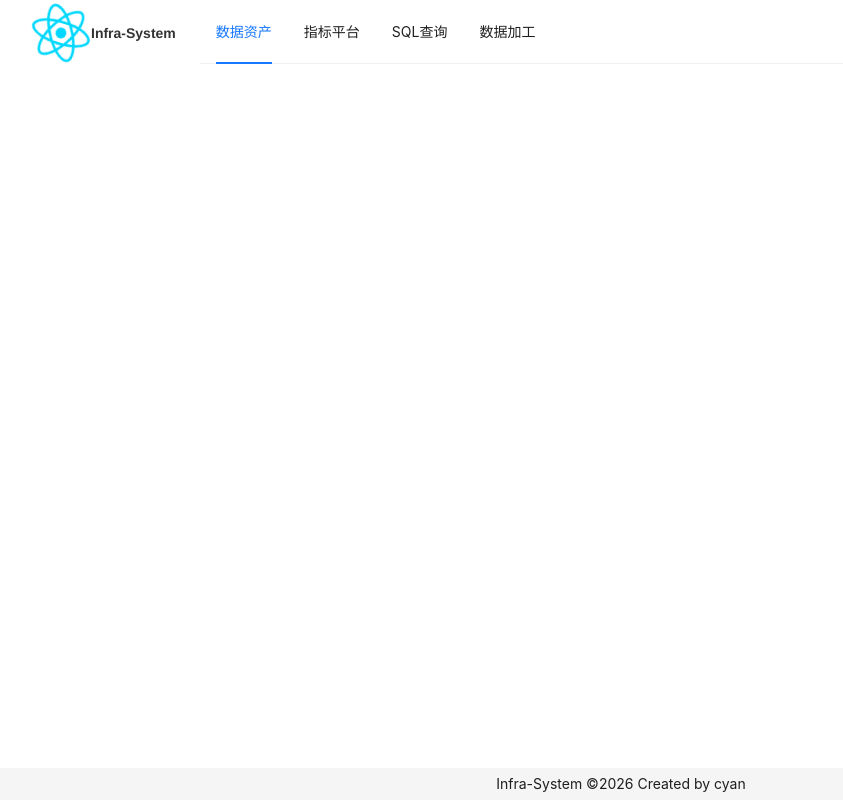
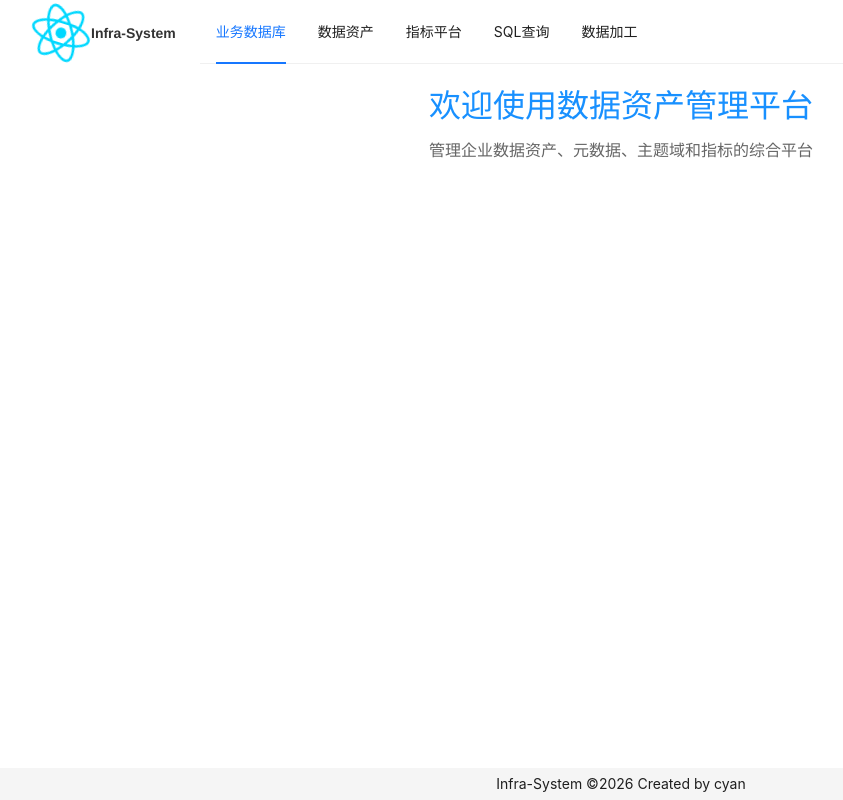
Before and after one commit to cyan-daimao/cyan-dataman-web, a React (Vite) app: page / in a window 1280 px wide. Shown: the whole page, without its empty margins (19-862 px from the left). Built offline with nearby package versions, Linux system fonts and the light colour scheme; sample sign-in values are in the browser's storage.

Commit message:
feat(主题管理): 增加业务表管理

```diff
--- a/src/pages/layout/index.tsx
+++ b/src/pages/layout/index.tsx
@@ -6,28 +6,33 @@ import {Outlet, useLocation, useNavigate} from "react-router-dom";
 const {Header, Content, Footer} = Layout;
 
 const routeKeyMap: Record<string, string> = {
-    '/metadata': '1',
-    '/metrics': '2',
-    '/sql-editor': '3',
-    '/data-work': '4',
+    '/business-ds': '1',
+    '/metadata': '2',
+    '/metrics': '3',
+    '/sql-editor': '4',
+    '/data-work': '5',
 };
 
 const items: MenuProps['items'] = [
     {
-        label: '数据资产',
+        label: '业务数据库',
         key: '1',
     },
     {
-        label: '指标平台',
+        label: '数据资产',
         key: '2',
     },
     {
-        label: 'SQL查询',
+        label: '指标平台',
         key: '3',
     },
     {
+        label: 'SQL查询',
+        key: '4',
+    },
+    {
         label: '数据加工',
-        key: '4',
+        key: '5',
     }
 ]
 
@@ -35,6 +40,22 @@ const App: React.FC = () => {
     const location = useLocation();
     const navigate = useNavigate();
     const keyToRoute = Object.fromEntries(Object.entries(routeKeyMap).map(([k, v]) => [v, k]));
+
+    // 获取当前选中的菜单 key（支持子路径匹配）
+    const getSelectedKey = () => {
+        const pathname = location.pathname;
+        // 先尝试精确匹配
+        if (routeKeyMap[pathname]) {
+            return routeKeyMap[pathname];
+        }
+        // 再尝试前缀匹配
+        for (const route of Object.keys(routeKeyMap)) {
+            if (pathname.startsWith(route)) {
+                return routeKeyMap[route];
+            }
+        }
+        return '1';
+    };
 
     const handleMenuClick: MenuProps['onClick'] = (e) => {
         const route = keyToRoute[e.key];
@@ -56,7 +77,7 @@ const App: React.FC = () => {
                 <Menu
                     theme="light"
                     mode="horizontal"
-                    selectedKeys={[routeKeyMap[location.pathname] || '1']}
+                    selectedKeys={[getSelectedKey()]}
                     items={items}
                     onClick={handleMenuClick}
                     style={{flex: 1, minWidth: 0, marginLeft: 24}}
--- a/src/router/index.tsx
+++ b/src/router/index.tsx
@@ -32,11 +32,36 @@ const PrivateRoute = ({children}: { children: React.ReactNode }) => {
 };
 
 
+// 首页欢迎组件
+const HomeWelcome: React.FC = () => {
+    return (
+        <div style={{
+            display: 'flex',
+            flexDirection: 'column',
+            alignItems: 'center',
+            justifyContent: 'center',
+            height: '100%',
+            width: '100%',
+        }}>
+            <h1 style={{ fontSize: 32, color: '#1890ff', marginBottom: 16 }}>
+                欢迎使用数据资产管理平台
+            </h1>
+            <p style={{ fontSize: 16, color: '#666', marginBottom: 24 }}>
+                管理企业数据资产、元数据、主题域和指标的综合平台
+            </p>
+        </div>
+    );
+};
+
 const routes = createBrowserRouter([
     {
         path: '/',
         element: <PrivateRoute><Index/></PrivateRoute>,
         children: [
+            {
+                index: true,
+                element: <HomeWelcome/>
+            },
             {
                 path: "business-ds",
                 element: <Metadata/>,
```
